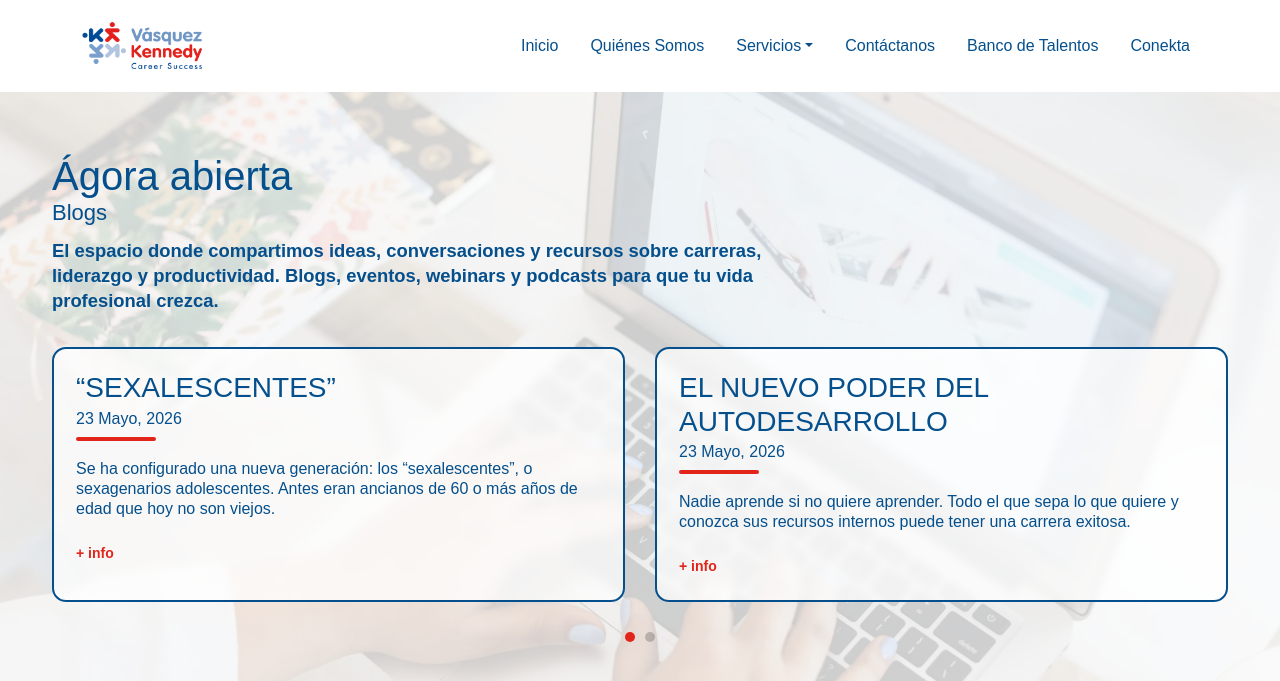
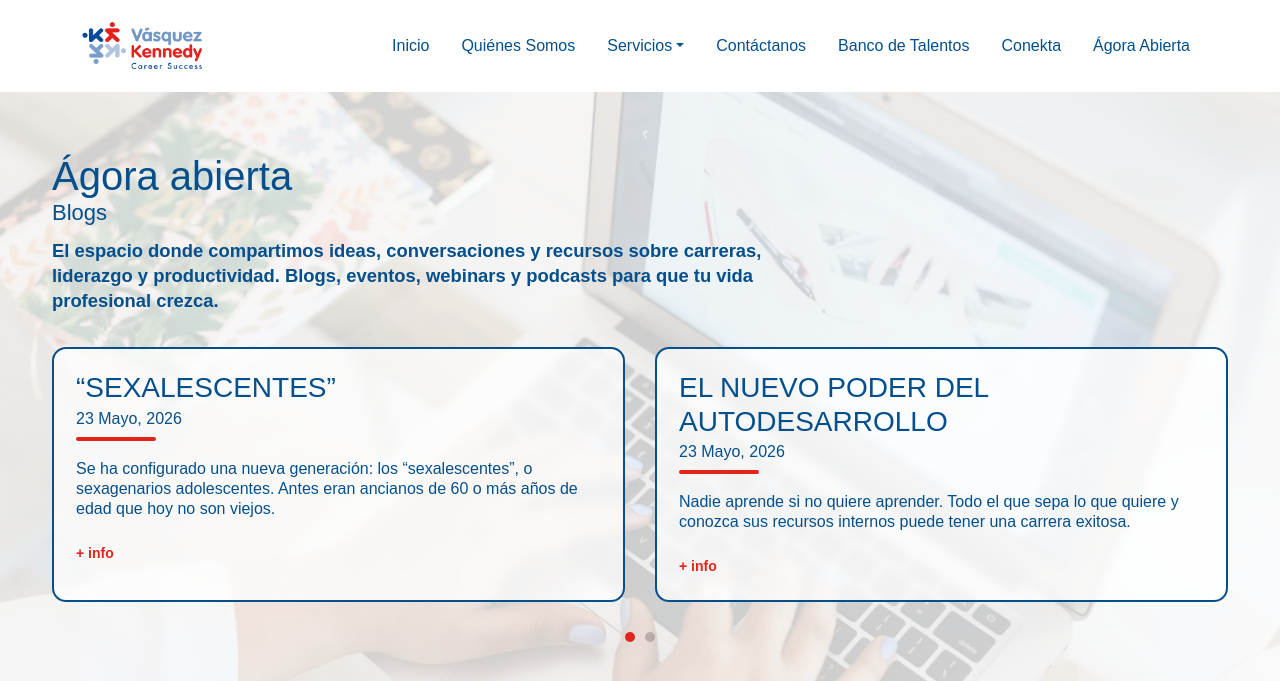
Before and after one commit to hagama/paginavk, a PHP site: page /pages/eventos.php in a window 1280 px wide. Shown: the top 681 px of the page. Run offline with PHP 8.4, Linux system fonts and the light colour scheme; data that the repository does not hold is empty.

Commit message:
Activar menu Agora

```diff
--- a/index.php
+++ b/index.php
@@ -67,7 +67,7 @@
                     <a class="nav-link" href="https://conektavk.com/">Conekta</a>
                 </li>
                 <li class="nav-item">
-                    <a class="nav-link" href="pages/eventos.php">Agora Abierta</a>
+                    <a class="nav-link" href="pages/eventos.php">Ágora Abierta</a>
                 </li>
             </ul>
             </div>
--- a/pages/blogs/blog1.php
+++ b/pages/blogs/blog1.php
@@ -67,8 +67,8 @@
                 <li class="nav-item">
                     <a class="nav-link" href="https://conektavk.com/">Conekta</a>
                 </li>
-                <li class="nav-item" hidden>
-                    <a class="nav-link active" href="../eventos.php">Agora Abierta</a>
+                <li class="nav-item">
+                    <a class="nav-link active" href="../eventos.php">Ágora Abierta</a>
                 </li>
             </ul>
             </div>
--- a/pages/blogs/blog2.php
+++ b/pages/blogs/blog2.php
@@ -67,8 +67,8 @@
                 <li class="nav-item">
                     <a class="nav-link" href="https://conektavk.com/">Conekta</a>
                 </li>
-                <li class="nav-item" hidden>
-                    <a class="nav-link active" href="../eventos.php">Agora Abierta</a>
+                <li class="nav-item">
+                    <a class="nav-link active" href="../eventos.php">Ágora Abierta</a>
                 </li>
             </ul>
             </div>
--- a/pages/blogs/blog3.php
+++ b/pages/blogs/blog3.php
@@ -67,8 +67,8 @@
                 <li class="nav-item">
                     <a class="nav-link" href="https://conektavk.com/">Conekta</a>
                 </li>
-                <li class="nav-item" hidden>
-                    <a class="nav-link active" href="../eventos.php">Agora Abierta</a>
+                <li class="nav-item">
+                    <a class="nav-link active" href="../eventos.php">Ágora Abierta</a>
                 </li>
             </ul>
             </div>
--- a/pages/conekta.php
+++ b/pages/conekta.php
@@ -69,8 +69,8 @@
                 <li class="nav-item">
                     <a class="nav-link" href="https://conektavk.com/">Conekta</a>
                 </li>
-                <li class="nav-item" hidden>
-                    <a class="nav-link" href="../pages/eventos.php">Agora Abierta</a>
+                <li class="nav-item">
+                    <a class="nav-link" href="../pages/eventos.php">Ágora Abierta</a>
                 </li>
             </ul>
             </div>
--- a/pages/desarrollo-carrera-personas.php
+++ b/pages/desarrollo-carrera-personas.php
@@ -68,8 +68,8 @@
                 <li class="nav-item">
                     <a class="nav-link" href="https://conektavk.com/">Conekta</a>
                 </li>
-                <li class="nav-item" hidden>
-                    <a class="nav-link" href="../pages/eventos.php">Agora Abierta</a>
+                <li class="nav-item">
+                    <a class="nav-link" href="../pages/eventos.php">Ágora Abierta</a>
                 </li>
             </ul>
             </div>
--- a/pages/desarrollo-carrera.php
+++ b/pages/desarrollo-carrera.php
@@ -69,8 +69,8 @@
                 <li class="nav-item">
                     <a class="nav-link" href="https://conektavk.com/">Conekta</a>
                 </li>
-                <li class="nav-item" hidden>
-                    <a class="nav-link" href="../pages/eventos.php">Agora Abierta</a>
+                <li class="nav-item">
+                    <a class="nav-link" href="../pages/eventos.php">Ágora Abierta</a>
                 </li>
             </ul>
             </div>
--- a/pages/eventos.php
+++ b/pages/eventos.php
@@ -254,7 +254,7 @@ $eventosAgora = cargarEventosAgora();
   <head>
     <meta charset="utf-8">
     <meta name="viewport" content="width=device-width, initial-scale=1">
-    <title>VK - Agora Abierta</title>
+    <title>VK - Ágora Abierta</title>
 <?php render_open_graph(); ?>
     <link rel="icon" type="image/x-icon" href="../recursos-multimedia/logos/icon-vasquez-kennedy.ico">
     <link href="https://cdn.jsdelivr.net/npm/bootstrap@5.3.8/dist/css/bootstrap.min.css" rel="stylesheet" integrity="sha384-sRIl4kxILFvY47J16cr9ZwB07vP4J8+LH7qKQnuqkuIAvNWLzeN8tE5YBujZqJLB" crossorigin="anonymous">
@@ -318,8 +318,8 @@ $eventosAgora = cargarEventosAgora();
                 <li class="nav-item">
                     <a class="nav-link" href="https://conektavk.com/">Conekta</a>
                 </li>
-                <li class="nav-item" hidden>
-                    <a class="nav-link active" href="../pages/eventos.php">Agora Abierta</a>
+                <li class="nav-item">
+                    <a class="nav-link active" href="../pages/eventos.php">Ágora Abierta</a>
                 </li>
             </ul>
             </div>
@@ -503,7 +503,7 @@ $eventosAgora = cargarEventosAgora();
                                 <h3>No hay eventos disponibles</h3>
                                 <span class="evento-date text-p4">Pronto publicaremos nuevas fechas.</span>
                                 <div class="evento-line"></div>
-                                <p>Vuelve a consultar esta seccion para conocer los proximos espacios de Agora Abierta.</p>
+                                <p>Vuelve a consultar esta seccion para conocer los proximos espacios de Ágora Abierta.</p>
                             </div>
                         </article>
                     <?php endif; ?>
--- a/pages/experiencia-empleado.php
+++ b/pages/experiencia-empleado.php
@@ -68,8 +68,8 @@
                 <li class="nav-item">
                     <a class="nav-link" href="https://conektavk.com/">Conekta</a>
                 </li>
-                <li class="nav-item" hidden>
-                    <a class="nav-link" href="../pages/eventos.php">Agora Abierta</a>
+                <li class="nav-item">
+                    <a class="nav-link" href="../pages/eventos.php">Ágora Abierta</a>
                 </li>
             </ul>
             </div>
--- a/pages/gestion-desempeno.php
+++ b/pages/gestion-desempeno.php
@@ -68,8 +68,8 @@
                 <li class="nav-item">
                     <a class="nav-link" href="https://conektavk.com/">Conekta</a>
                 </li>
-                <li class="nav-item" hidden>
-                    <a class="nav-link" href="../pages/eventos.php">Agora Abierta</a>
+                <li class="nav-item">
+                    <a class="nav-link" href="../pages/eventos.php">Ágora Abierta</a>
                 </li>
             </ul>
             </div>
--- a/pages/ioda.php
+++ b/pages/ioda.php
@@ -68,8 +68,8 @@
                 <li class="nav-item">
                     <a class="nav-link" href="https://conektavk.com/">Conekta</a>
                 </li>
-                <li class="nav-item" hidden>
-                    <a class="nav-link" href="../pages/eventos.php">Agora Abierta</a>
+                <li class="nav-item">
+                    <a class="nav-link" href="../pages/eventos.php">Ágora Abierta</a>
                 </li>
             </ul>
             </div>
--- a/pages/outplacement-empresas.php
+++ b/pages/outplacement-empresas.php
@@ -68,8 +68,8 @@
                 <li class="nav-item">
                     <a class="nav-link" href="https://conektavk.com/">Conekta</a>
                 </li>
-                <li class="nav-item" hidden>
-                    <a class="nav-link" href="../pages/eventos.php">Agora Abierta</a>
+                <li class="nav-item">
+                    <a class="nav-link" href="../pages/eventos.php">Ágora Abierta</a>
                 </li>
             </ul>
             </div>
--- a/pages/outplacement-personas.php
+++ b/pages/outplacement-personas.php
@@ -68,8 +68,8 @@
                 <li class="nav-item">
                     <a class="nav-link" href="https://conektavk.com/">Conekta</a>
                 </li>
-                <li class="nav-item" hidden>
-                    <a class="nav-link" href="../pages/eventos.php">Agora Abierta</a>
+                <li class="nav-item">
+                    <a class="nav-link" href="../pages/eventos.php">Ágora Abierta</a>
                 </li>
             </ul>
             </div>
--- a/pages/quienes-somos.php
+++ b/pages/quienes-somos.php
@@ -68,7 +68,7 @@
                     <a class="nav-link" href="https://conektavk.com/">Conekta</a>
                 </li>
                 <li class="nav-item" >
-                    <a class="nav-link" href="../pages/eventos.php">Agora Abierta</a>
+                    <a class="nav-link" href="../pages/eventos.php">Ágora Abierta</a>
                 </li>
             </ul>
             </div>
```
